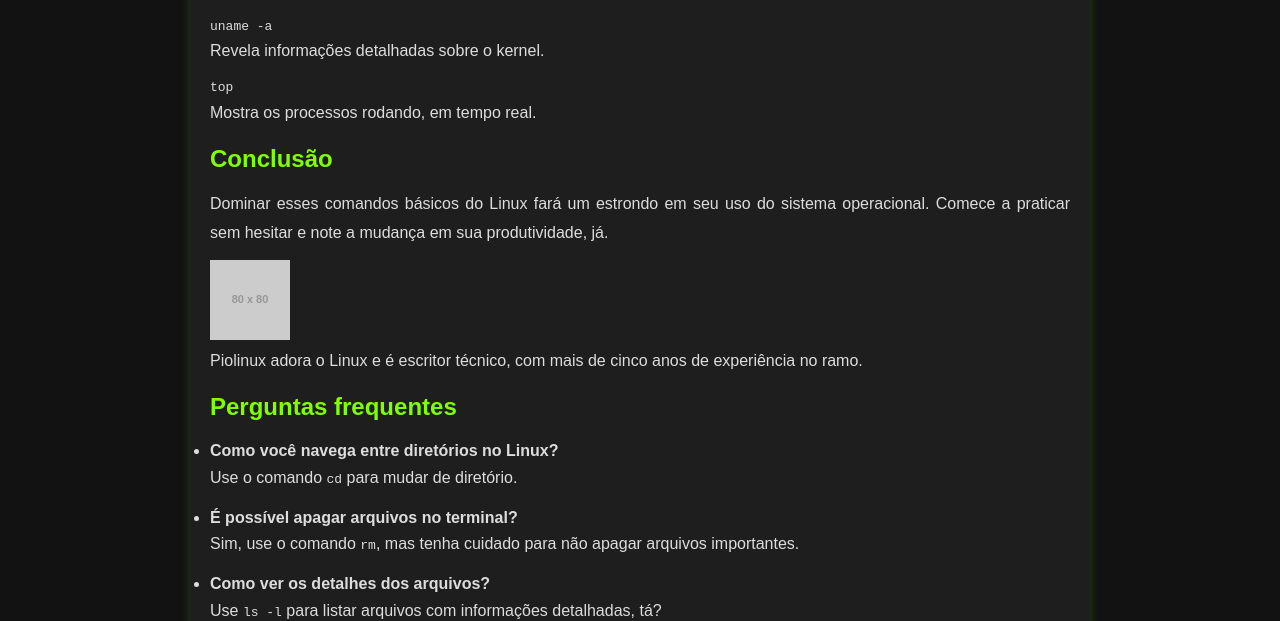
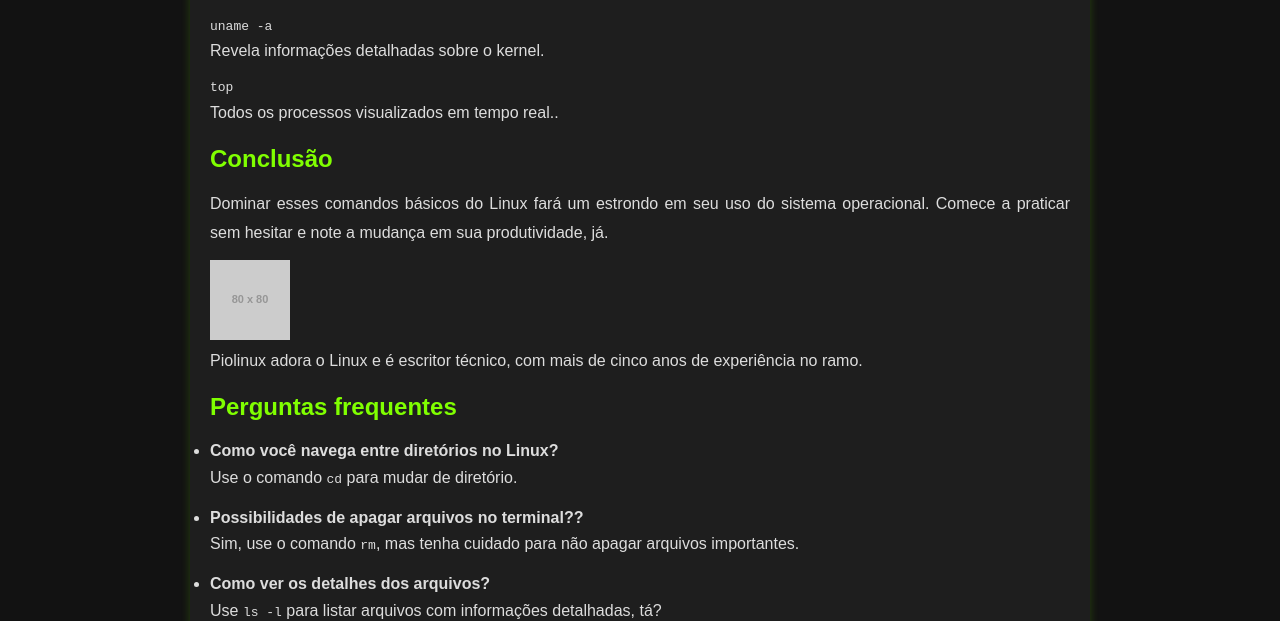
Before and after one commit to Piolinux/piolinux-site, a Jekyll site: the page comandos-basicos-do-linux-para-iniciantes.html, which Jekyll copies as it is, in a window 1280 px wide. Shown: the part 1452-2073 px from the top of the page. Built offline with Jekyll 4.4.1, drawn with Linux system fonts in a browser that asks for light colours.

Commit message:
Update comandos-basicos-do-linux-para-iniciantes.html

```diff
--- a/comandos-basicos-do-linux-para-iniciantes.html
+++ b/comandos-basicos-do-linux-para-iniciantes.html
@@ -365,7 +365,7 @@ footer a:hover {
             <p>Revela informações detalhadas sobre o kernel.</p>
 
             <pre><code>top</code></pre>
-            <p>Mostra os processos rodando, em tempo real.</p>
+            <p>Todos os processos visualizados em tempo real..</p>
 
             <h2>Conclusão</h2>
             <p>Dominar esses comandos básicos do Linux fará um estrondo em seu uso do sistema operacional. Comece a praticar sem hesitar e note a mudança em sua produtividade, já.</p>
@@ -382,7 +382,7 @@ footer a:hover {
                     <p>Use o comando <code>cd</code> para mudar de diretório.</p>
                 </li>
                 <li>
-                    <h4>É possível apagar arquivos no terminal?</h4>
+                    <h4>Possibilidades de apagar arquivos no terminal??</h4>
                     <p>Sim, use o comando <code>rm</code>, mas tenha cuidado para não apagar arquivos importantes.</p>
                 </li>
                 <li>
```
